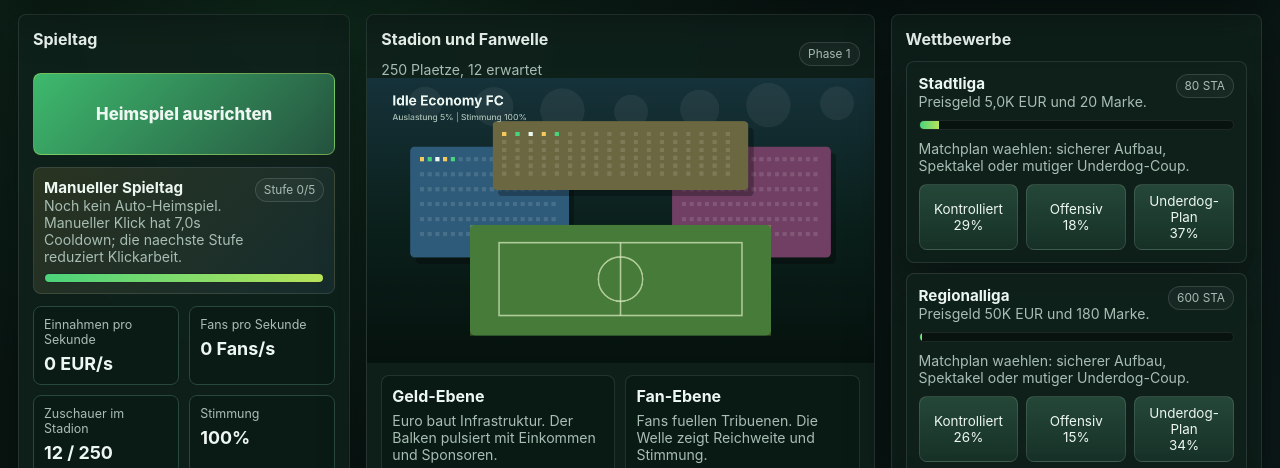
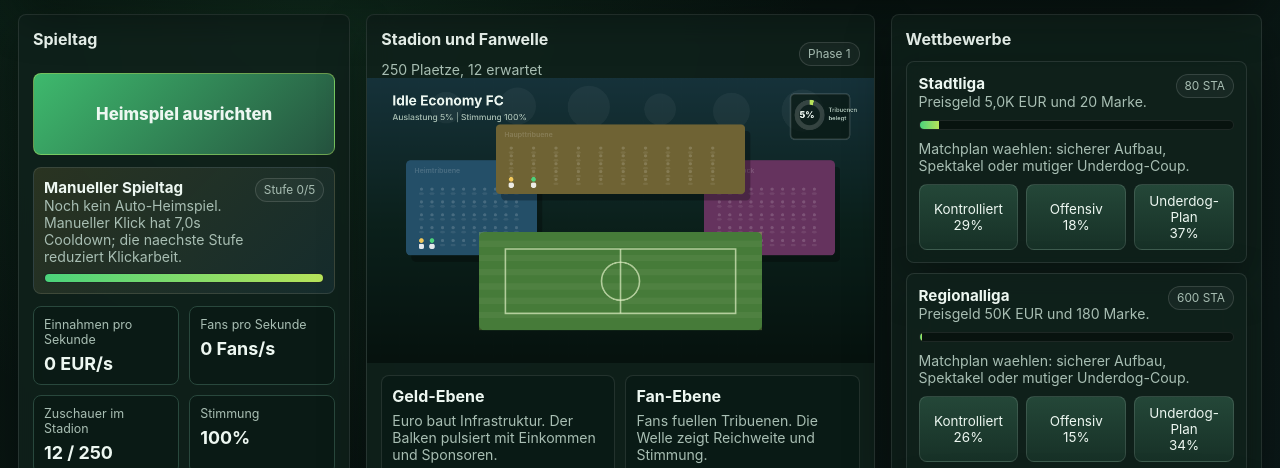
Before and after one commit to stefkowski-cpu/idle-economy, a plain HTML site: page index.html in a window 1280 px wide. Shown: the part 278-746 px from the top of the page. Drawn offline with Linux system fonts and the light colour scheme.

Commit message:
Clarify stadium attendance graphic

```diff
--- a/index.html
+++ b/index.html
@@ -1706,33 +1706,37 @@
       ctx.fillStyle = sky;
       ctx.fillRect(0, 0, width, height);
 
-      ctx.fillStyle = "rgba(255,255,255,.06)";
-      for (let i = 0; i < 7; i++) {
+      ctx.fillStyle = "rgba(255,255,255,.045)";
+      for (let i = 0; i < 6; i++) {
         ctx.beginPath();
-        ctx.arc(110 + i * 130, 56 + Math.sin(Date.now() / 900 + i) * 8, 32 + i % 3 * 5, 0, Math.PI * 2);
+        ctx.arc(150 + i * 135, 58 + Math.sin(Date.now() / 1100 + i) * 5, 30 + i % 3 * 5, 0, Math.PI * 2);
         ctx.fill();
       }
 
-      drawStand(82, 130, 300, 210, fill, "#2e5b7a");
-      drawStand(578, 130, 300, 210, fill, "#703f63");
-      drawStand(238, 82, 484, 130, fill, "#6b6740");
+      drawStand(74, 156, 248, 180, fill, "#244f68", "Heimtribuene");
+      drawStand(638, 156, 248, 180, fill, "#65335e", "Gaesteblock");
+      drawStand(244, 88, 472, 132, fill, "#6f6334", "Haupttribuene");
 
       ctx.fillStyle = "#164d2b";
-      roundedRect(195, 278, 570, 210, 10);
+      roundedRect(212, 292, 536, 186, 10);
       ctx.fill();
+      ctx.fillStyle = "rgba(255,255,255,.05)";
+      for (let i = 0; i < 6; i++) {
+        ctx.fillRect(212, 308 + i * 27, 536, 12);
+      }
       ctx.strokeStyle = "rgba(255,255,255,.65)";
       ctx.lineWidth = 3;
-      ctx.strokeRect(250, 312, 460, 138);
+      ctx.strokeRect(262, 324, 436, 122);
       ctx.beginPath();
-      ctx.arc(480, 381, 42, 0, Math.PI * 2);
+      ctx.arc(480, 385, 36, 0, Math.PI * 2);
       ctx.stroke();
       ctx.beginPath();
-      ctx.moveTo(480, 312);
-      ctx.lineTo(480, 450);
+      ctx.moveTo(480, 324);
+      ctx.lineTo(480, 446);
       ctx.stroke();
 
       ctx.fillStyle = `rgba(183, 227, 90, ${.15 + mood * .38})`;
-      ctx.fillRect(195, 278, 570, 210);
+      ctx.fillRect(212, 292, 536, 186);
 
       ctx.fillStyle = "#edf7f1";
       ctx.font = "700 26px Inter, sans-serif";
@@ -1740,24 +1744,69 @@
       ctx.font = "500 16px Inter, sans-serif";
       ctx.fillStyle = "#a8beb3";
       ctx.fillText("Auslastung " + Math.round(fill * 100) + "% | Stimmung " + Math.round(state.mood * 100) + "%", 48, 80);
-    }
-
-    function drawStand(x, y, w, h, fill, color) {
+      drawOccupancyGauge(814, 44, fill);
+    }
+
+    function drawStand(x, y, w, h, fill, color, label) {
       ctx.fillStyle = "rgba(0,0,0,.28)";
       roundedRect(x + 10, y + 12, w, h, 8);
       ctx.fill();
       ctx.fillStyle = color;
       roundedRect(x, y, w, h, 8);
       ctx.fill();
-      const rows = 6;
-      const cols = 18;
-      let people = Math.floor(rows * cols * fill);
+      ctx.fillStyle = "rgba(255,255,255,.16)";
+      ctx.font = "700 13px Inter, sans-serif";
+      ctx.fillText(label, x + 16, y + 24);
+
+      const rows = 5;
+      const cols = 10;
+      const total = rows * cols;
+      const filled = Math.round(total * fill);
+      let seat = 0;
       for (let r = 0; r < rows; r++) {
         for (let c = 0; c < cols; c++) {
-          ctx.fillStyle = people-- > 0 ? (c % 3 === 0 ? "#f3c95b" : c % 3 === 1 ? "#4bd37b" : "#edf7f1") : "rgba(255,255,255,.12)";
-          ctx.fillRect(x + 18 + c * ((w - 36) / cols), y + 20 + r * ((h - 40) / rows), 8, 8);
+          const px = x + 24 + c * ((w - 48) / cols);
+          const py = y + h - 28 - r * ((h - 58) / rows);
+          const occupied = seat < filled;
+          drawSeat(px, py, occupied, c + r);
+          seat++;
         }
       }
+    }
+
+    function drawSeat(x, y, occupied, seed) {
+      ctx.fillStyle = occupied ? ["#f3c95b", "#4bd37b", "#68a7ee", "#edf7f1"][seed % 4] : "rgba(255,255,255,.16)";
+      ctx.beginPath();
+      ctx.arc(x + 5, y, occupied ? 4.4 : 3, 0, Math.PI * 2);
+      ctx.fill();
+      ctx.fillStyle = occupied ? "rgba(255,255,255,.88)" : "rgba(255,255,255,.08)";
+      roundedRect(x, y + 6, 10, occupied ? 10 : 5, 4);
+      ctx.fill();
+    }
+
+    function drawOccupancyGauge(x, y, fill) {
+      const pct = Math.round(fill * 100);
+      ctx.fillStyle = "rgba(9, 24, 19, .72)";
+      roundedRect(x - 12, y - 14, 112, 86, 8);
+      ctx.fill();
+      ctx.strokeStyle = "rgba(255,255,255,.14)";
+      ctx.stroke();
+      ctx.beginPath();
+      ctx.strokeStyle = "rgba(255,255,255,.16)";
+      ctx.lineWidth = 9;
+      ctx.arc(x + 24, y + 26, 24, -Math.PI / 2, Math.PI * 1.5);
+      ctx.stroke();
+      ctx.beginPath();
+      ctx.strokeStyle = "#b7e35a";
+      ctx.arc(x + 24, y + 26, 24, -Math.PI / 2, -Math.PI / 2 + Math.PI * 2 * fill);
+      ctx.stroke();
+      ctx.fillStyle = "#edf7f1";
+      ctx.font = "800 17px Inter, sans-serif";
+      ctx.fillText(pct + "%", x + 5, y + 32);
+      ctx.fillStyle = "#a8beb3";
+      ctx.font = "600 11px Inter, sans-serif";
+      ctx.fillText("Tribuenen", x + 60, y + 20);
+      ctx.fillText("belegt", x + 60, y + 36);
     }
 
     function roundedRect(x, y, w, h, r) {
```
Also changed, not shown: readme.txt.
